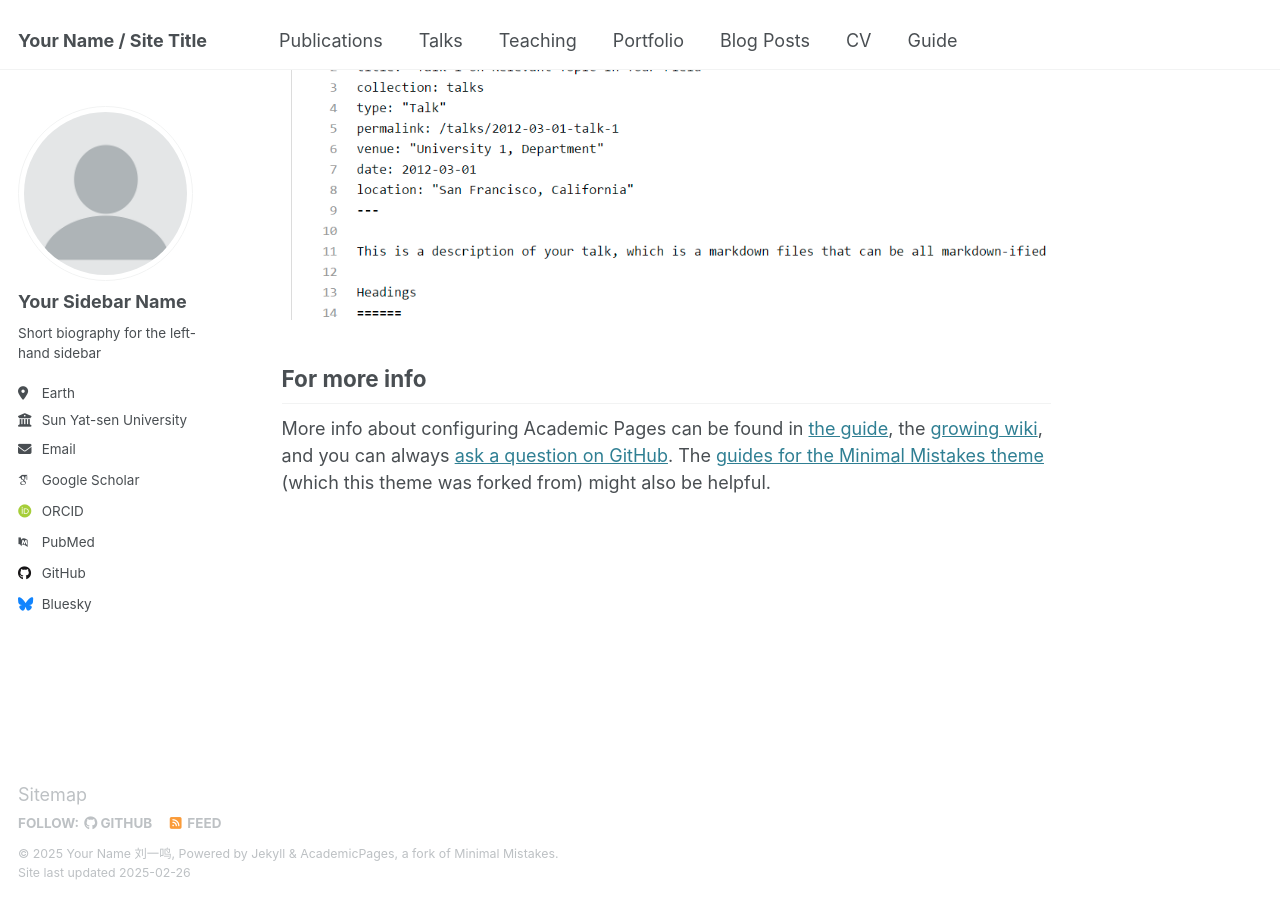
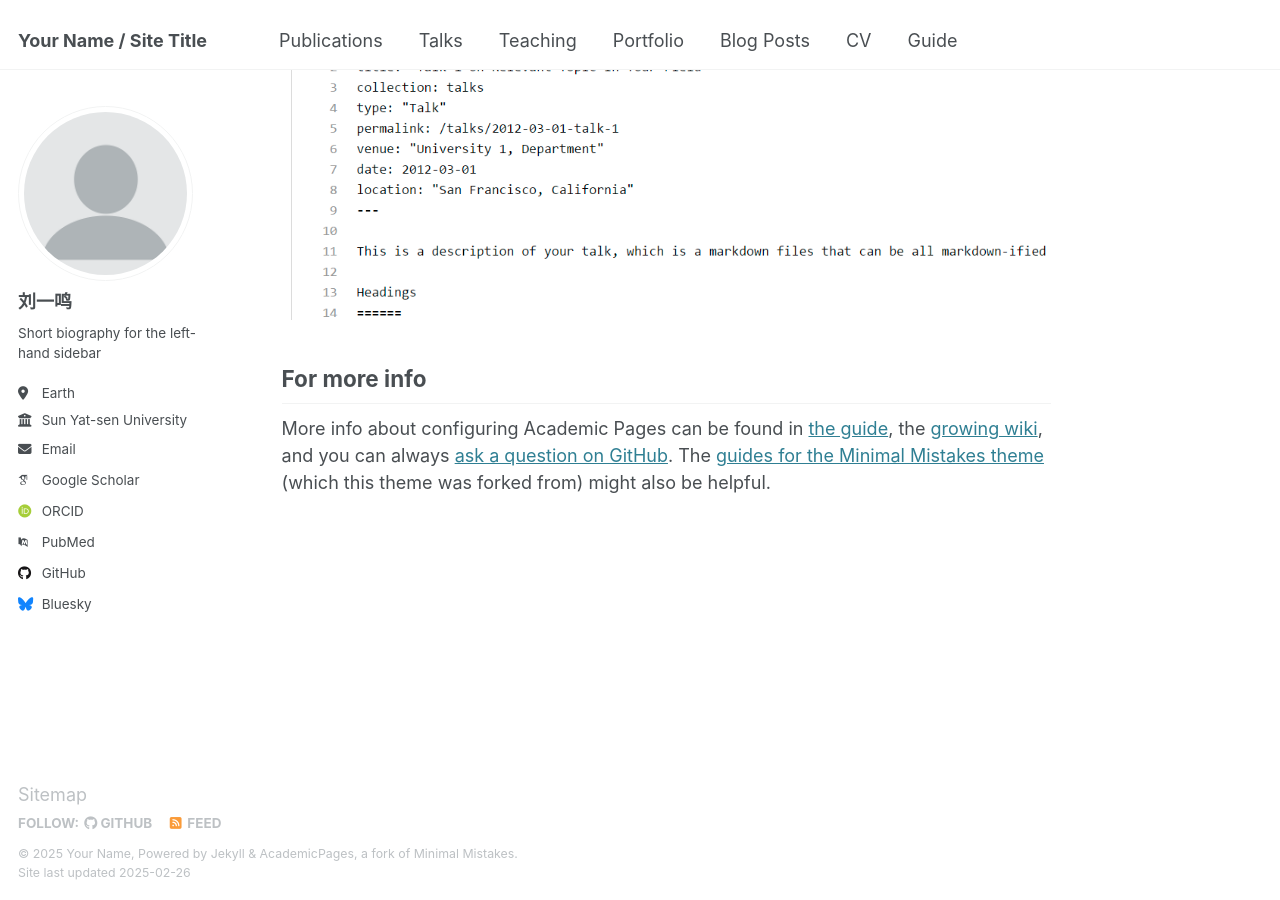
Before and after one commit to liuyming/liuyming.github.io, a Jekyll site: the page built from _pages/about.md, in a window 1280 px wide and 900 px high, scrolled down 2642 px. Built offline with Jekyll 4.4.1, drawn with Linux system fonts in a browser that asks for light colours; some web fonts are replaced; part of the change alters nothing that is shown.

Commit message:
Update _config.yml

```diff
--- a/_config.yml
+++ b/_config.yml
@@ -11,7 +11,7 @@ locale                   : "en-US"
 site_theme               : "default"
 title                    : "Your Name / Site Title"
 title_separator          : "-"
-name                     : &name "Your Name 刘一鸣"
+name                     : &name "Your Name"
 description              : &description "personal description"
 url                      : https://liuyming.github.io # the base hostname & protocol for your site e.g. "https://[your GitHub username].github.io"
 baseurl                  : "" # the subpath of your site, e.g. "/blog"
@@ -23,7 +23,7 @@ repository               : "liuyming/liuyming.github.io"
 author:
   # Biographic information
   avatar           : "profile.png"
-  name             : "Your Sidebar Name"
+  name             : "刘一鸣"
   pronouns         : # example: "she/her"
   bio              : "Short biography for the left-hand sidebar"
   location         : "Earth"
```
